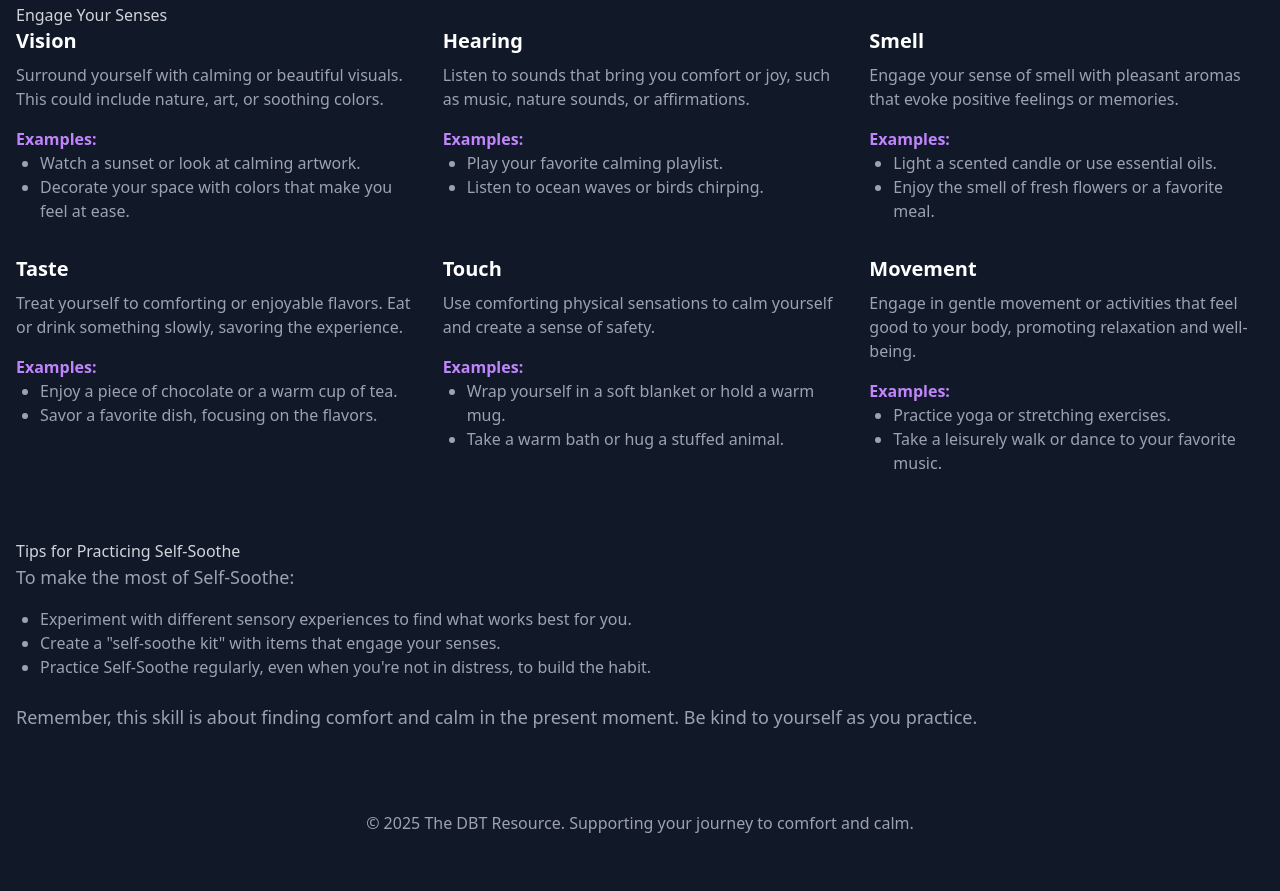
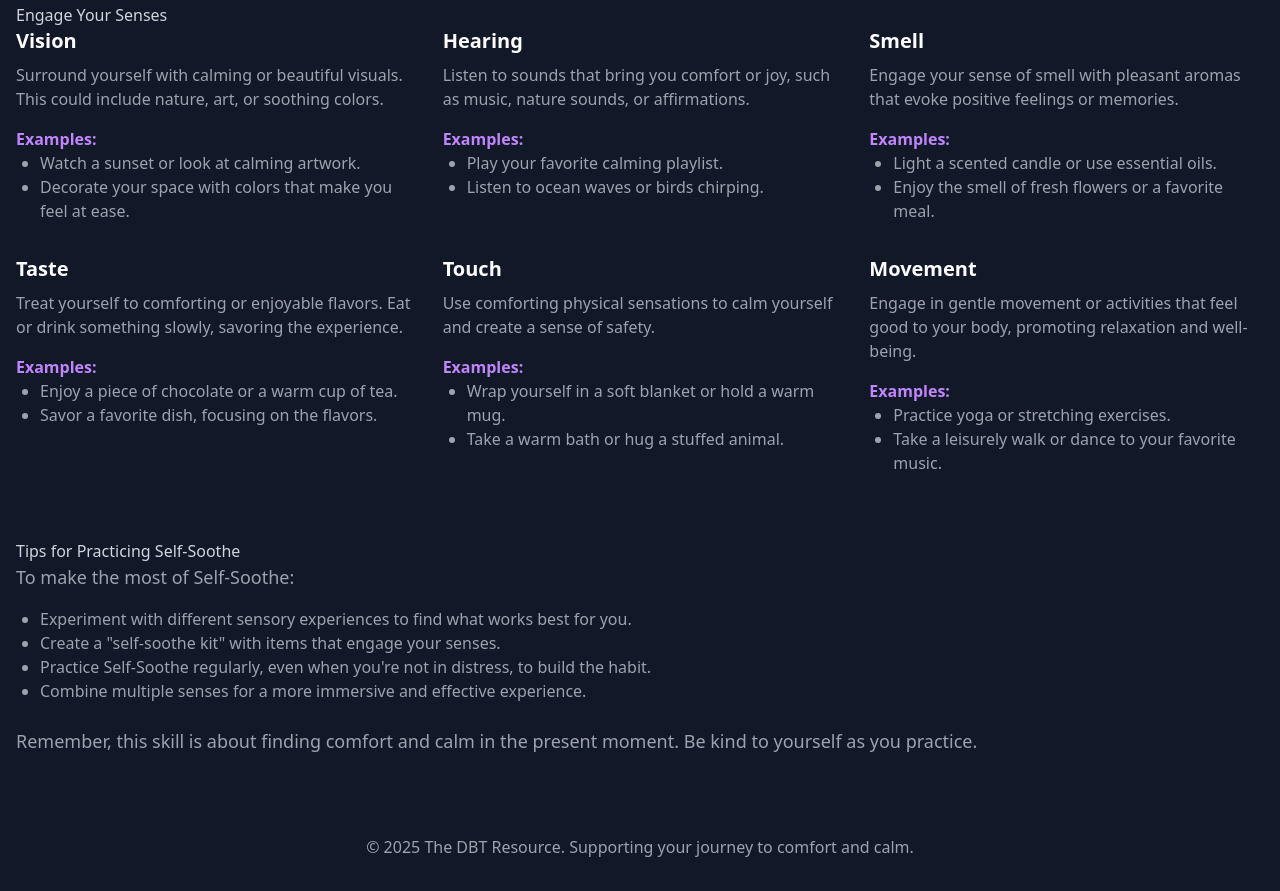
Before and after one commit to tommy2118/dbt-adhd-resource, a plain HTML site: page modules/self-soothe.html in a window 1280 px wide. Shown: the part 361-1252 px from the top of the page. Before the commit the page ends 1228 px from the top, so only its background shows below. Drawn offline with nearby package versions, Linux system fonts and the light colour scheme.

Commit message:
Add to Self Sooth

```diff
--- a/modules/self-soothe.html
+++ b/modules/self-soothe.html
@@ -166,6 +166,7 @@
           <li>Experiment with different sensory experiences to find what works best for you.</li>
           <li>Create a "self-soothe kit" with items that engage your senses.</li>
           <li>Practice Self-Soothe regularly, even when you're not in distress, to build the habit.</li>
+          <li>Combine multiple senses for a more immersive and effective experience.</li>
         </ul>
         <p class="mt-6 text-lg text-gray-400">
           Remember, this skill is about finding comfort and calm in the present moment. Be kind to yourself as you practice.
```
